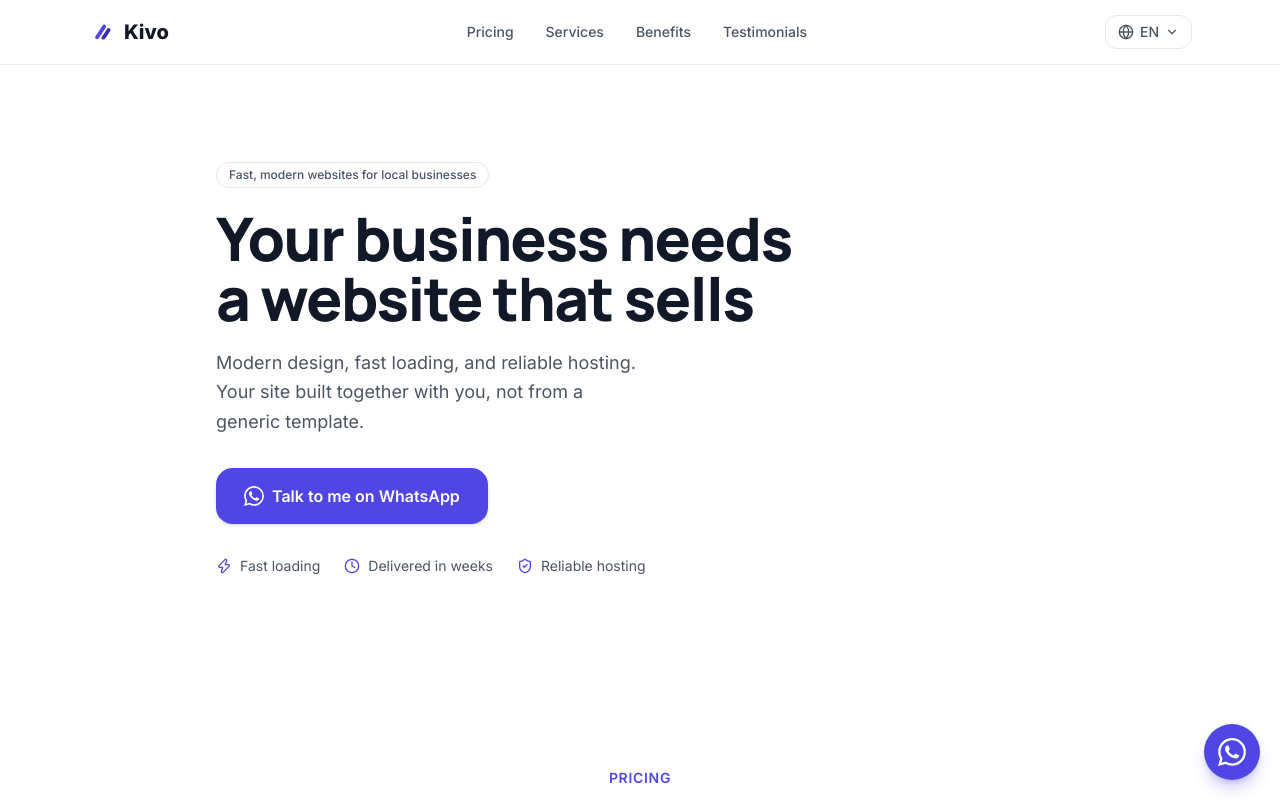
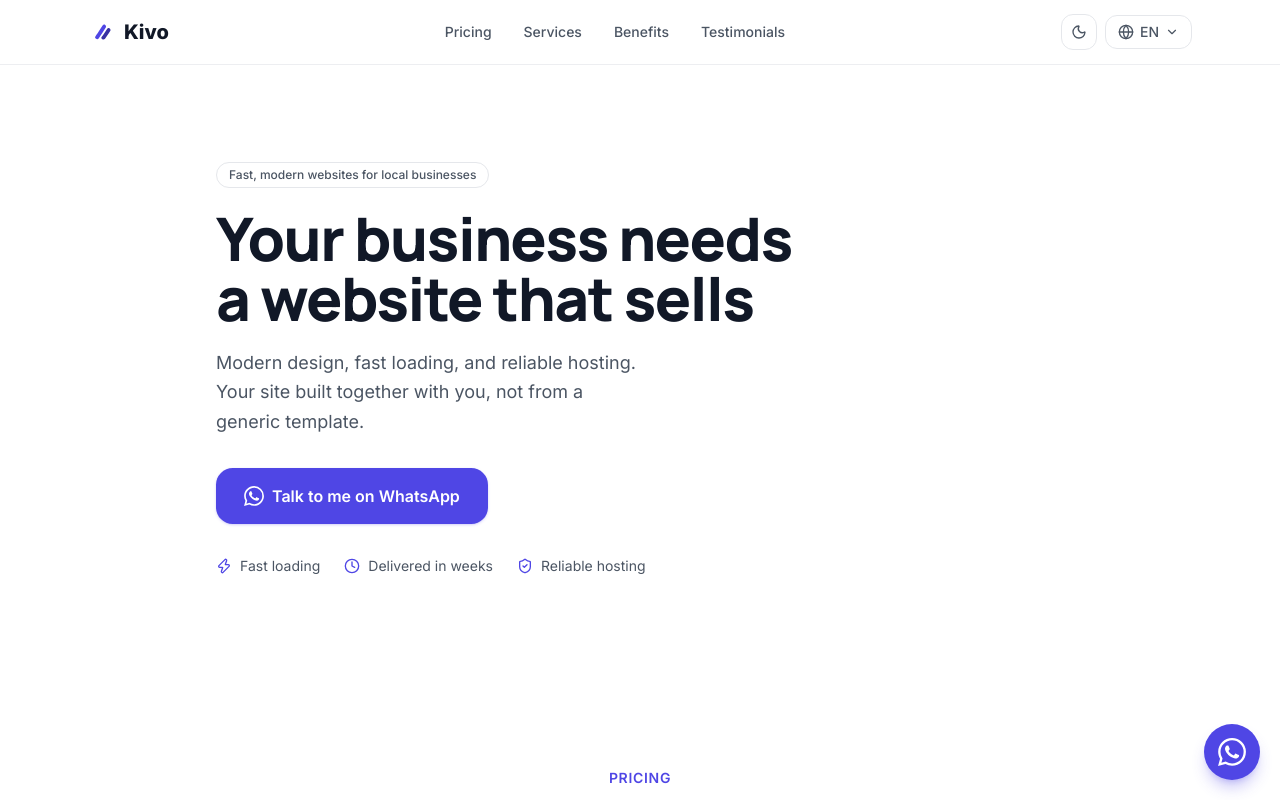
Before and after one commit to TheJemv/Kivo, a Next.js app: page /en in a window 1280 px wide. Shown: the top 800 px of the page. Built offline with nearby package versions, Linux system fonts and the light colour scheme.

Commit message:
update: ThemeToggle

```diff
--- a/app/[locale]/layout.tsx
+++ b/app/[locale]/layout.tsx
@@ -73,8 +73,11 @@ export default async function RootLayout({
   setRequestLocale(locale)
 
   return (
-    <html lang={locale} className={`${inter.variable} ${manrope.variable} bg-background`}>
+    <html lang={locale} className={`${inter.variable} ${manrope.variable} bg-background`} suppressHydrationWarning>
       <body className="font-sans antialiased">
+        <Script id="theme-init" strategy="beforeInteractive">
+          {`(function(){try{var t=localStorage.getItem('theme');var r=document.documentElement;if(t==='dark'){r.classList.add('dark')}else if(t==='light'){r.classList.add('light')}}catch(e){}})();`}
+        </Script>
         <NextIntlClientProvider>
           {children}
           {process.env.NODE_ENV === 'production' && (
--- a/components/navbar.tsx
+++ b/components/navbar.tsx
@@ -10,6 +10,7 @@ import { Link, usePathname } from "@/i18n/navigation"
 import { routing } from "@/i18n/routing"
 import { WhatsAppButton } from "./whatsapp-button"
 import { WhatsAppIcon } from "./whatsapp-icon"
+import { ThemeToggle } from "./theme-toggle"
 
 const localeLabels: Record<string, string> = { es: "Español", en: "English" }
 
@@ -154,6 +155,7 @@ export function Navbar() {
         </div>
 
         <div className="flex items-center gap-2">
+          <ThemeToggle className="hidden md:inline-flex" />
           <LanguageSwitcher className="hidden md:block" />
 
           <button
@@ -185,7 +187,10 @@ export function Navbar() {
               {t(`links.${id}`)}
             </a>
           ))}
-          <LanguageSwitcher variant="inline" className="mt-2 px-3" onNavigate={() => setOpen(false)} />
+          <div className="mt-2 flex items-start gap-2 px-3">
+            <LanguageSwitcher variant="inline" onNavigate={() => setOpen(false)} />
+            <ThemeToggle />
+          </div>
         </div>
       </div>
     </header>
--- /dev/null
+++ b/components/theme-toggle.tsx
@@ -0,0 +1,52 @@
+"use client"
+
+import { useEffect, useState } from "react"
+import { Moon, Sun } from "lucide-react"
+import { useTranslations } from "next-intl"
+import { cn } from "@/lib/utils"
+
+// Alterna entre modo claro y oscuro añadiendo/quitando la clase `dark`
+// en <html>. El estado inicial lo aplica un script inline en el layout
+// (antes de la hidratación) para evitar el parpadeo de tema.
+export function ThemeToggle({ className }: { className?: string }) {
+  const [isDark, setIsDark] = useState(false)
+  const t = useTranslations("nav")
+
+  useEffect(() => {
+    const root = document.documentElement
+    if (root.classList.contains("dark")) {
+      setIsDark(true)
+    } else if (root.classList.contains("light")) {
+      setIsDark(false)
+    } else {
+      // Sin preferencia guardada: sigue el tema del sistema.
+      setIsDark(window.matchMedia("(prefers-color-scheme: dark)").matches)
+    }
+  }, [])
+
+  function toggleTheme() {
+    const next = !isDark
+    setIsDark(next)
+    document.documentElement.classList.toggle("dark", next)
+    document.documentElement.classList.toggle("light", !next)
+    try {
+      localStorage.setItem("theme", next ? "dark" : "light")
+    } catch {
+      // localStorage puede no estar disponible (modo privado, etc.)
+    }
+  }
+
+  return (
+    <button
+      type="button"
+      onClick={toggleTheme}
+      aria-label={isDark ? t("lightMode") : t("darkMode")}
+      className={cn(
+        "inline-flex size-9 shrink-0 items-center justify-center rounded-lg border border-border text-muted-foreground transition-colors hover:bg-secondary hover:text-foreground active:scale-95",
+        className,
+      )}
+    >
+      {isDark ? <Sun className="size-4" /> : <Moon className="size-4" />}
+    </button>
+  )
+}
--- a/messages/en.json
+++ b/messages/en.json
@@ -19,7 +19,9 @@
     "whatsapp": "WhatsApp",
     "openMenu": "Open menu",
     "closeMenu": "Close menu",
-    "languageLabel": "Language"
+    "languageLabel": "Language",
+    "lightMode": "Switch to light mode",
+    "darkMode": "Switch to dark mode"
   },
   "hero": {
     "badges": ["Fast loading", "Delivered in weeks", "Reliable hosting"],
--- a/messages/es.json
+++ b/messages/es.json
@@ -19,7 +19,9 @@
     "whatsapp": "WhatsApp",
     "openMenu": "Abrir menú",
     "closeMenu": "Cerrar menú",
-    "languageLabel": "Idioma"
+    "languageLabel": "Idioma",
+    "lightMode": "Cambiar a modo claro",
+    "darkMode": "Cambiar a modo oscuro"
   },
   "hero": {
     "badges": ["Carga rápida", "Entrega en semanas", "Hosting confiable"],
```
